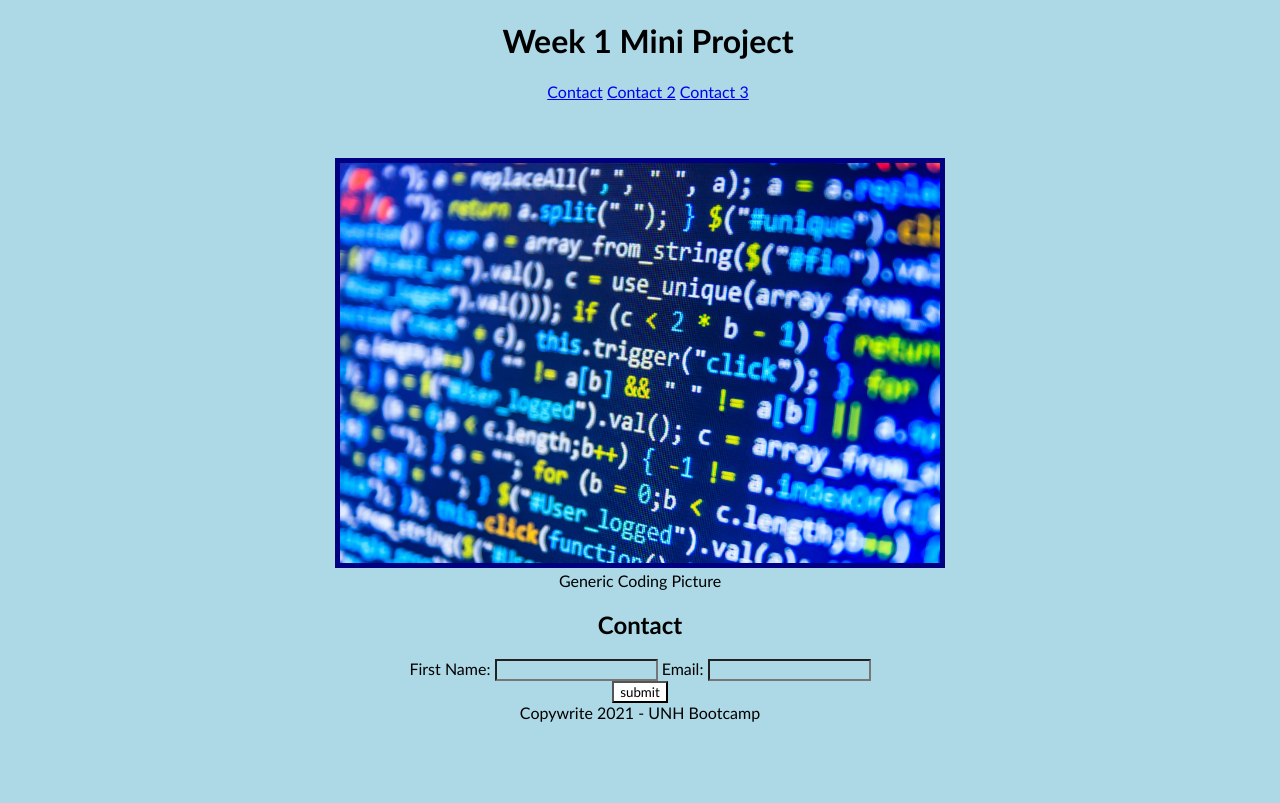
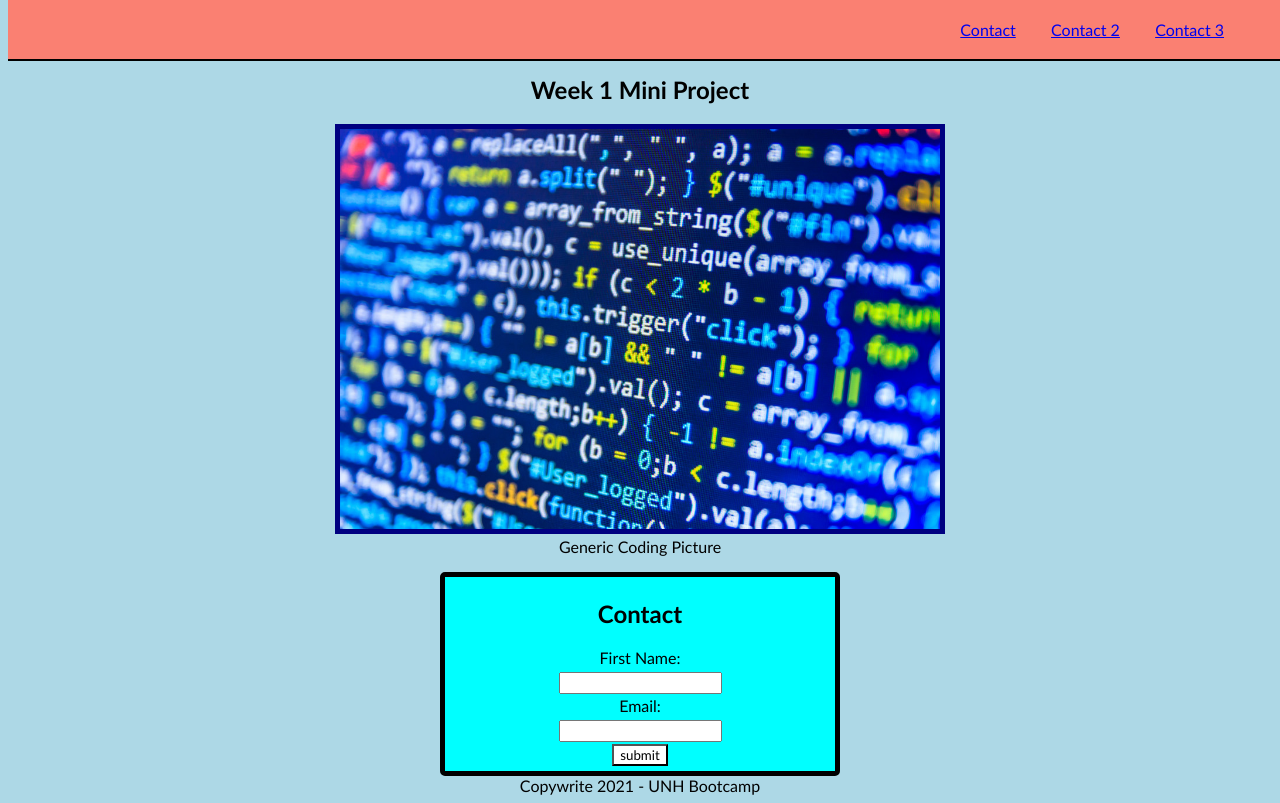
Before and after one commit to tallen1985/week-1-mini-project, a plain HTML site: page index.html in a window 1280 px wide. Drawn offline with Linux system fonts and the light colour scheme.

Commit message:
make it look like the example

```diff
--- a/css/style.css
+++ b/css/style.css
@@ -1,15 +1,17 @@
 * {
-    background-color: lightblue;
     font-family: 'Gill Sans', 'Gill Sans MT', Calibri, 'Trebuchet MS', sans-serif;
 }
-
+body {
+    background-color: lightblue;
+}
 header {
     position: fixed;
     top: 0;
+    text-align: right;
     margin: 0 auto;
     width: 100%;
-    height: 100px;
-
+    background-color: salmon;
+    border-bottom: 2px solid black;
 }
 
 h1 {
@@ -19,18 +21,18 @@ ul {
     margin: 20px auto;
     padding-left: 0;
     width: 90%;
-    text-align: center;
 }
 li {
-    display: inline;
+    display: inline-block;
+    width: 100px;
 }
 #image-section {
+    margin: 75px auto 0 auto;
     width: 90%;
-    margin: 0 auto;
     text-align: center;
 }
 #image-section img {
-    margin: 150px auto 0 auto;
+
     border: 5px solid navy;
     width:600px;
 }
@@ -38,8 +40,14 @@ li {
     margin-top: 0;
 }
 #contact {
+    padding: 5px;
+    width: 30%;
+    margin: 0 auto;
+    border: 5px solid black;
+    border-radius: 5px;
     text-align: center;
-
+    line-height: 1.5rem;
+    background-color: cyan;
 }
 #subButton {
     background-color: white;
--- a/index.html
+++ b/index.html
@@ -9,7 +9,6 @@
 </head>
 <body>
     <header>
-        <h1>Week 1 Mini Project</h1>
         <ul>
             <li><a href="#contact">Contact</a></li>
             <li><a href="#contact">Contact 2</a></li>
@@ -17,14 +16,16 @@
         </ul>
     </header>
     <section id="image-section">
+        <h1>Week 1 Mini Project</h1>
         <img src="./images/what-is-coding.jpeg" alt="coding picture">
         <p>Generic Coding Picture</p>
     </section>
     <section id="contact">
         <h2>Contact</h2>
-        <label name="first-name">First Name:</label>
+        <label name="first-name">First Name:</label><br>
         <input type="text" name="first-name"></input>
-        <label name="email">Email:</label>
+        <br>
+        <label name="email">Email:</label><br>
         <input type="email" name="email"></input>
         <br>
         <input id="subButton" type="button" value="submit"></input>
```
